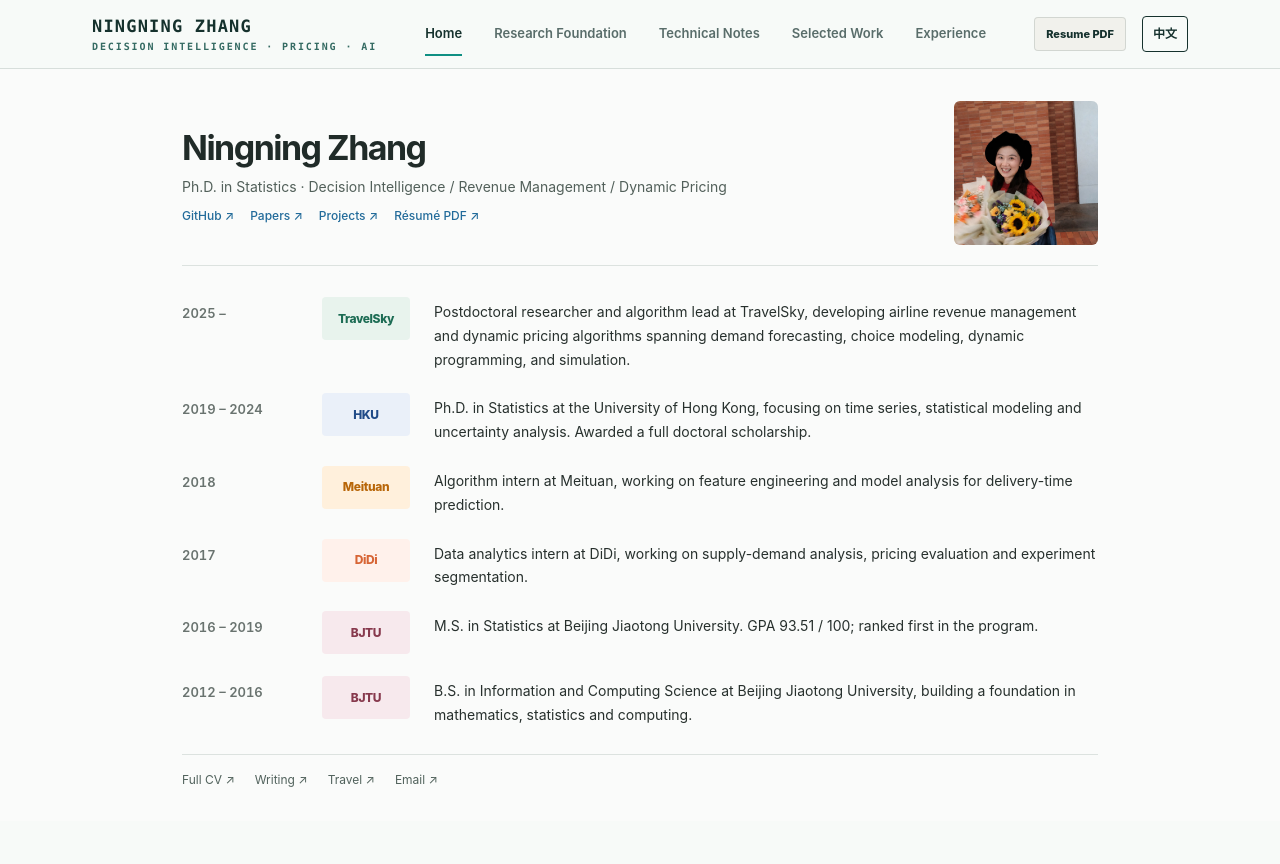
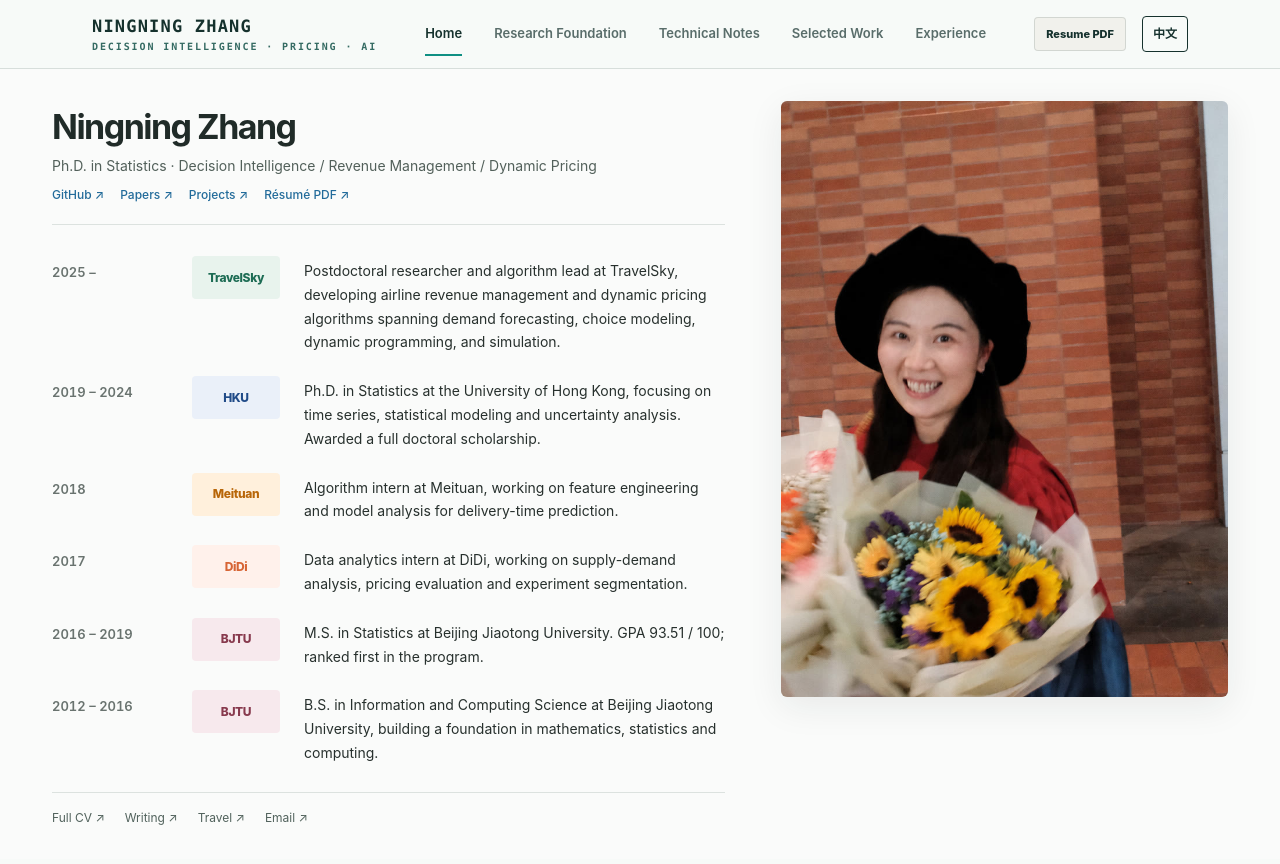
Before and after one commit to ningningzhang-nina/ningningzhang, a Next.js app: page /en in a window 1280 px wide. Shown: the top 864 px of the page. Built offline with nearby package versions, Linux system fonts and the light colour scheme.

Commit message:
Display large portrait in right column alongside compact timeline

```diff
--- a/app/[locale]/page.tsx
+++ b/app/[locale]/page.tsx
@@ -93,8 +93,10 @@ export default async function HomePage({ params }: { params: Promise<{ locale: s
 
   return (
     <div className="min-h-[calc(100vh-68px)] bg-[#fafbfa] text-[#202b28]">
-      <main className="mx-auto max-w-[980px] px-5 pb-8 pt-6 sm:px-8 sm:pt-8">
-        <header className="mb-5 flex items-center justify-between gap-5 border-b border-[#dce2df] pb-5">
+      <main className="mx-auto max-w-[1240px] px-5 pb-8 pt-6 sm:px-8 sm:pt-8">
+        <div className="grid items-start gap-x-10 lg:grid-cols-[minmax(0,1fr)_minmax(320px,38%)] xl:gap-x-14">
+          <div className="min-w-0">
+        <header className="mb-5 border-b border-[#dce2df] pb-5">
           <div className="min-w-0">
             <h1 className="text-[29px] font-bold tracking-[-0.045em] sm:text-[34px]">
               {zh ? '张宁宁' : 'Ningning Zhang'}
@@ -109,13 +111,6 @@ export default async function HomePage({ params }: { params: Promise<{ locale: s
               <a className="hover:underline" href={resume}>{zh ? '简历 PDF' : 'Résumé PDF'} ↗</a>
             </div>
           </div>
-          <Image
-            src={graduationPortrait}
-            alt={zh ? '张宁宁' : 'Ningning Zhang'}
-            priority
-            className="h-[112px] w-[112px] flex-none rounded-md object-cover object-top sm:h-[144px] sm:w-[144px]"
-            sizes="144px"
-          />
         </header>
 
         <section aria-label={zh ? '个人经历时间线' : 'Career and education timeline'}>
@@ -140,6 +135,20 @@ export default async function HomePage({ params }: { params: Promise<{ locale: s
           <Link href={`/${locale}/travel`} className="hover:underline">{zh ? '旅行' : 'Travel'} ↗</Link>
           <a href="mailto:zhangnn0725@163.com" className="hover:underline">Email ↗</a>
         </footer>
+          </div>
+          <aside className="mt-7 lg:sticky lg:top-[92px] lg:mt-0" aria-label={zh ? '个人照片' : 'Portrait'}>
+            <div className="relative aspect-[3/4] w-full overflow-hidden rounded-[6px] bg-[#edf0ed] shadow-[0_10px_35px_rgba(25,41,33,0.08)] lg:max-h-[calc(100vh-120px)]">
+              <Image
+                src={graduationPortrait}
+                alt={zh ? '张宁宁' : 'Ningning Zhang'}
+                priority
+                fill
+                className="object-cover object-top"
+                sizes="(max-width: 1023px) 100vw, (max-width: 1279px) 38vw, 440px"
+              />
+            </div>
+          </aside>
+        </div>
       </main>
     </div>
   );
```
